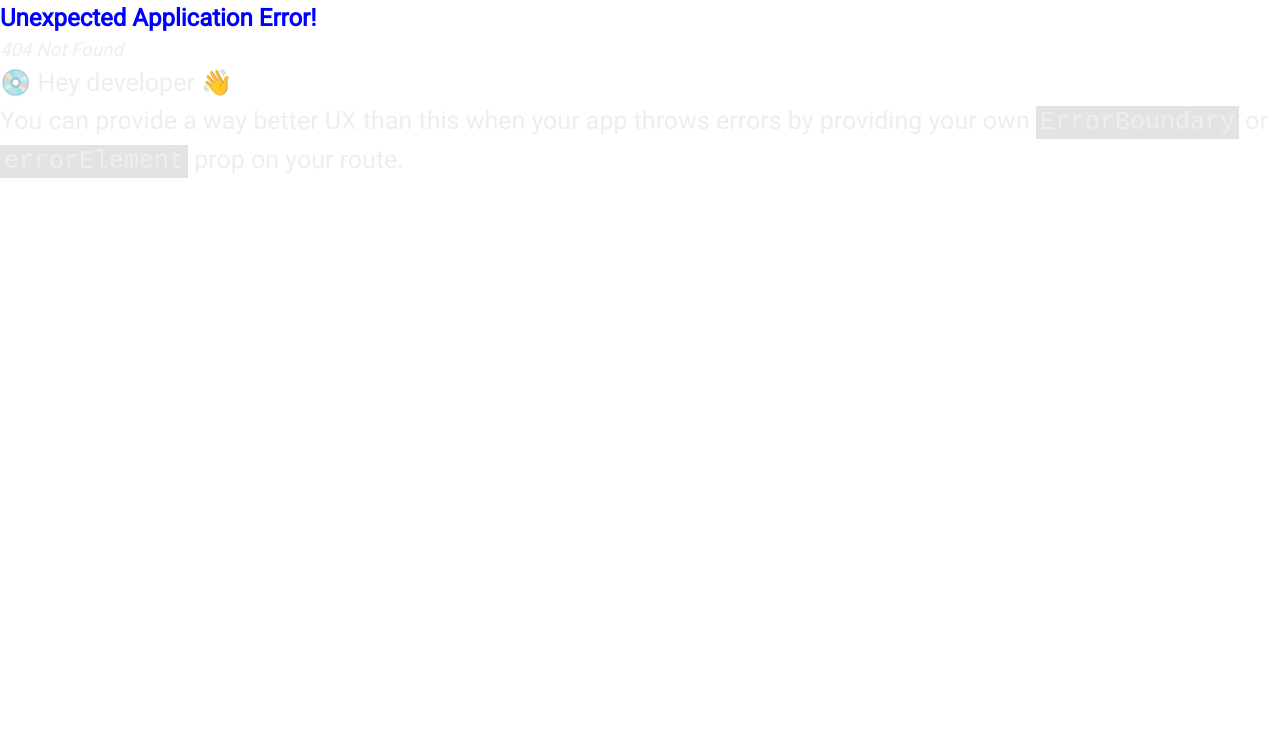
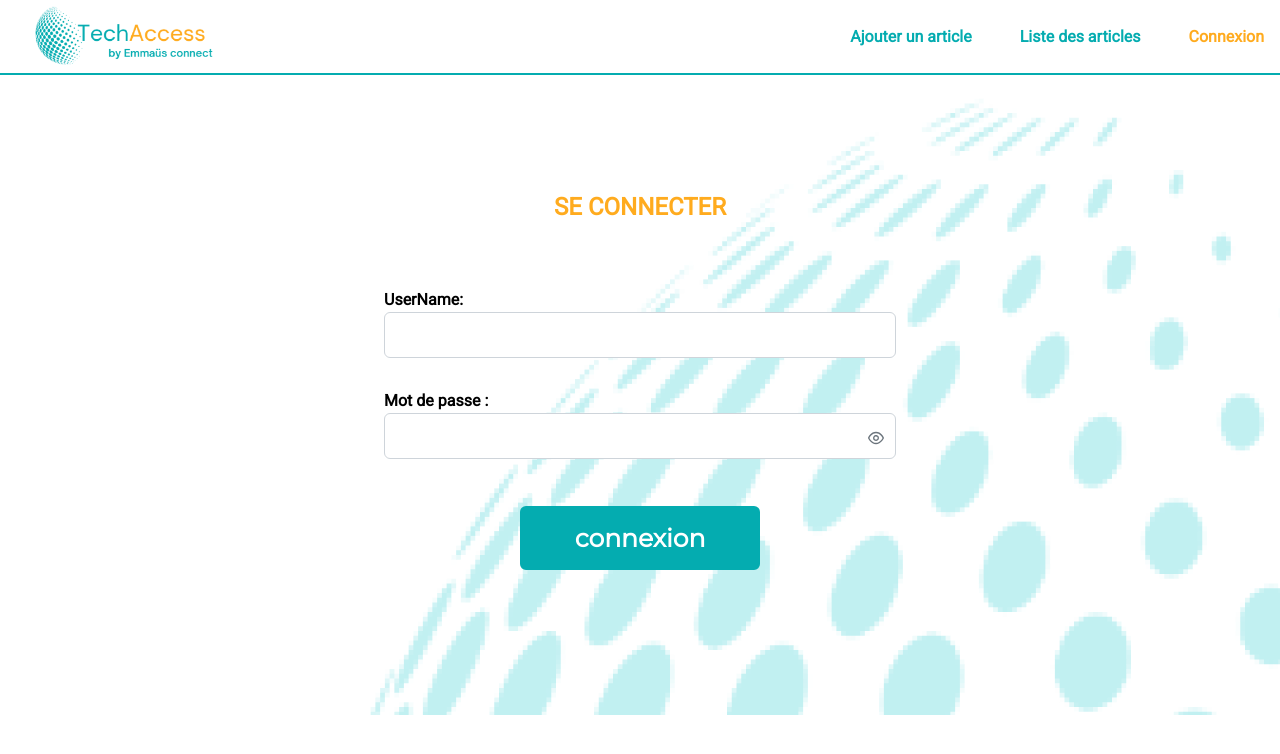
Before and after one commit to Gaby1988/Hackathon2, a React (Vite) app in the folder frontend/: page /login in a window 1280 px wide. Before the commit this address had no page. Shown: the top 754 px of the page. Built offline with nearby package versions, Linux system fonts and the light colour scheme.

Commit message:
fix conflict

```diff
--- a/frontend/src/assets/styles/variables.scss
+++ b/frontend/src/assets/styles/variables.scss
@@ -7,14 +7,15 @@ $app-primary-font: "Montserrat", sans-serif;
 $app-secondary-font: "Roboto", sans-serif;
 
 /* Website color*/
-$app-primary-font-color: blue;
-$app-secondary-font-color: aqua;
-$app-supporting-color: #fffcf6;
+$app-primary-font-color: #04acb0;
+$app-secondary-font-color: #ffab1e;
 $app-supporting-color2: #eeeeee;
 
 /* Website Background */
 $app-bg-color: white;
 $app-bg-color-button: #000000;
+$app-color-button: white;
+$app-text-p: black;
 
 /* Media query */
 $app-mobile: 320px;
@@ -31,45 +32,45 @@ $font-size-list-burger-tablet: 38px;
 
 @mixin font-title-phone {
   font-family: $app-secondary-font;
-  color: $app-primary-font-color;
+  color: $app-secondary-font-color;
   font-weight: 600;
 }
 
 @mixin font-title-tablet {
   font-family: $app-secondary-font;
-  color: $app-primary-font-color;
+  color: $app-secondary-font-color;
   font-weight: 600;
 }
 
 @mixin font-title-desktop {
   font-family: $app-secondary-font;
-  color: $app-primary-font-color;
+  color: $app-secondary-font-color;
   font-weight: 600;
 }
 
 @mixin font-subheading-phone {
   font-family: $app-secondary-font;
   font-weight: normal;
-  color: $app-supporting-color2;
+  color: $app-primary-font-color;
 }
 
 @mixin font-subheading-tablet {
   font-family: $app-secondary-font;
   font-weight: normal;
-  color: $app-supporting-color2;
+  color: $app-primary-font-color;
 }
 
 @mixin font-subheading-desktop {
   font-family: $app-secondary-font;
   font-weight: normal;
-  color: $app-supporting-color2;
+  color: $app-text-p;
 }
 
 @mixin font-text-phone {
   font-family: $app-secondary-font;
   font-weight: normal;
   font-size: $font-size-text-phone;
-  color: $app-supporting-color2;
+  color: $app-text-p;
 }
 
 @mixin font-text-tablet-desktop {
@@ -81,8 +82,8 @@ $font-size-list-burger-tablet: 38px;
 /* Website Buttons */
 
 @mixin primary-button-phone {
-  background-color: $app-bg-color-button;
-  color: $app-primary-font-color;
+  background-color: $app-primary-font-color;
+  color: $app-color-button;
   border-style: none;
   border: solid 2px $app-primary-font-color;
   border-radius: 6px;
@@ -94,15 +95,13 @@ $font-size-list-burger-tablet: 38px;
   cursor: pointer;
 
   &:hover {
-    background-color: $app-primary-font-color;
-    color: $app-bg-color-button;
     border: solid 2px $app-bg-color-button;
   }
 }
 
 @mixin primary-button-tablet {
-  background-color: $app-bg-color-button;
-  color: $app-primary-font-color;
+  background-color: $app-primary-font-color;
+  color: $app-color-button;
   border-style: none;
   border: solid 2px $app-primary-font-color;
   border-radius: 6px;
@@ -114,15 +113,13 @@ $font-size-list-burger-tablet: 38px;
   cursor: pointer;
 
   &:hover {
-    background-color: $app-primary-font-color;
-    color: $app-bg-color-button;
-    border: solid 2px $app-bg-color-button;
+    border: solid 2px $app-primary-font-color;
   }
 }
 
 @mixin primary-button-desktop {
-  background-color: $app-bg-color-button;
-  color: $app-primary-font-color;
+  background-color: $app-primary-font-color;
+  color: $app-color-button;
   border-style: none;
   border: solid 2px $app-primary-font-color;
   border-radius: 6px;
@@ -136,29 +133,7 @@ $font-size-list-burger-tablet: 38px;
   cursor: pointer;
 
   &:hover {
-    background-color: $app-primary-font-color;
-    color: $app-bg-color-button;
-    border: solid 2px $app-bg-color-button;
-  }
-}
-
-@mixin secondary-button-phone {
-  background-color: $app-bg-color-button;
-  color: $app-primary-font-color;
-  border-style: none;
-  border: solid 2px $app-primary-font-color;
-  border-radius: 6px;
-  width: 3rem;
-  height: 1.5rem;
-  font-size: $font-size-text-phone;
-  font-family: $app-primary-font;
-
-  cursor: pointer;
-
-  &:hover {
-    background-color: $app-primary-font-color;
-    color: $app-bg-color-button;
-    border: solid 2px $app-bg-color-button;
+    border: solid 2px $app-primary-font-color;
   }
 }
 
@@ -178,8 +153,6 @@ $font-size-list-burger-tablet: 38px;
   cursor: pointer;
 
   &:hover {
-    background-color: $app-primary-font-color;
-    color: $app-bg-color-button;
-    border: solid 2px $app-bg-color-button;
+    border: solid 2px $app-primary-font-color;
   }
 }
--- a/frontend/src/routes/Child.jsx
+++ /dev/null
@@ -1,28 +0,0 @@
-import { useMemo, useState } from "react";
-import { Outlet } from "react-router-dom";
-import MenuTop from "../components/menuTop/MenuTop";
-import Footer from "../components/footer/Footer";
-import { CreateTutorialProvider } from "../contexts/CreateTutorialContext";
-import NameMenuTopContext from "../contexts/NameMenuTopContext";
-
-function Child() {
-  const [nameMenu, setNameMenu] = useState("");
-  return (
-    <div>
-      <NameMenuTopContext.Provider
-        value={useMemo(
-          () => ({ nameMenu, setNameMenu }),
-          [nameMenu, setNameMenu]
-        )}
-      >
-        <CreateTutorialProvider>
-          <MenuTop />
-          <Outlet />
-          <Footer />
-        </CreateTutorialProvider>
-      </NameMenuTopContext.Provider>
-    </div>
-  );
-}
-
-export default Child;
--- a/frontend/src/routes/Root.jsx
+++ b/frontend/src/routes/Root.jsx
@@ -1,13 +1,11 @@
 import { Outlet } from "react-router-dom";
-import NavBar from "../components/navbar/NavBar";
-import Footer from "../components/footer/Footer";
+import NavBar from "../component/NavBar";
 
 function Root() {
   return (
     <div>
       <NavBar />
       <Outlet />
-      <Footer />
     </div>
   );
 }
```
Also changed, not shown: frontend/src/main.jsx (+3 -9 lines).
